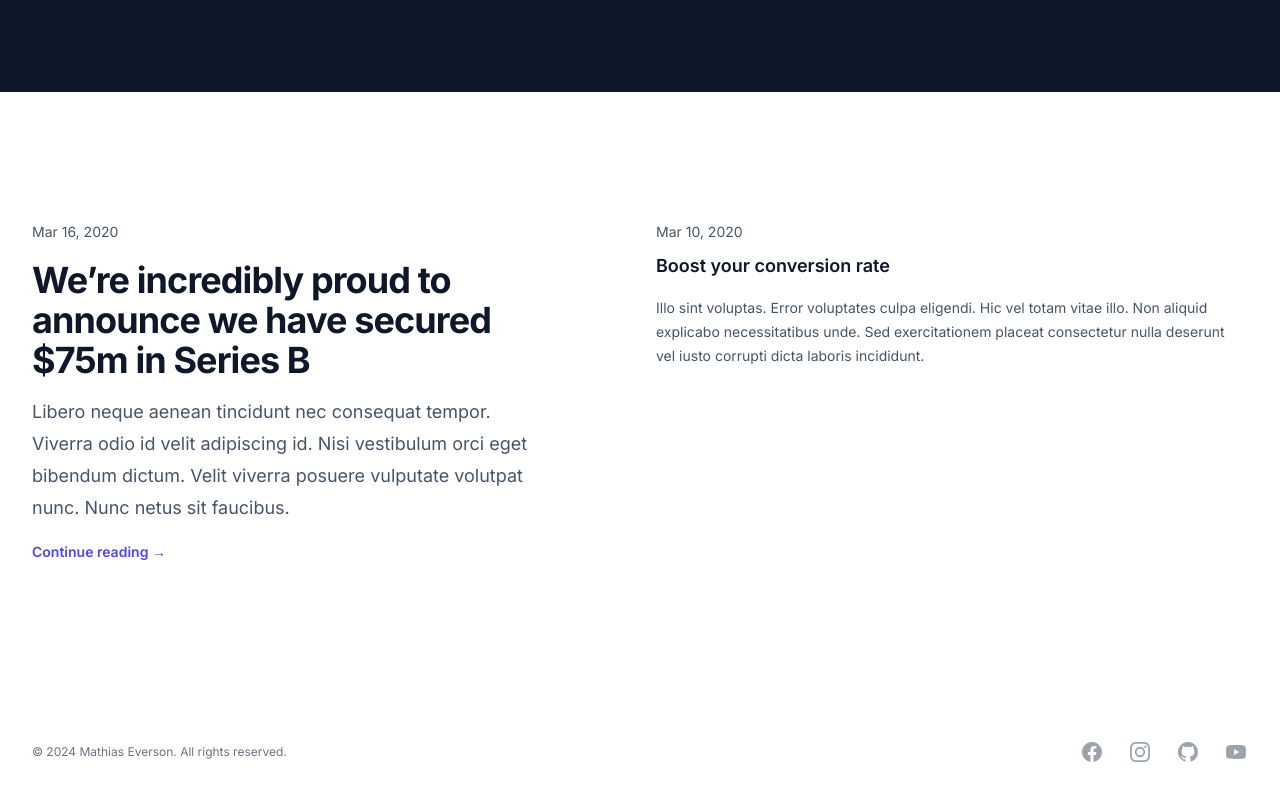
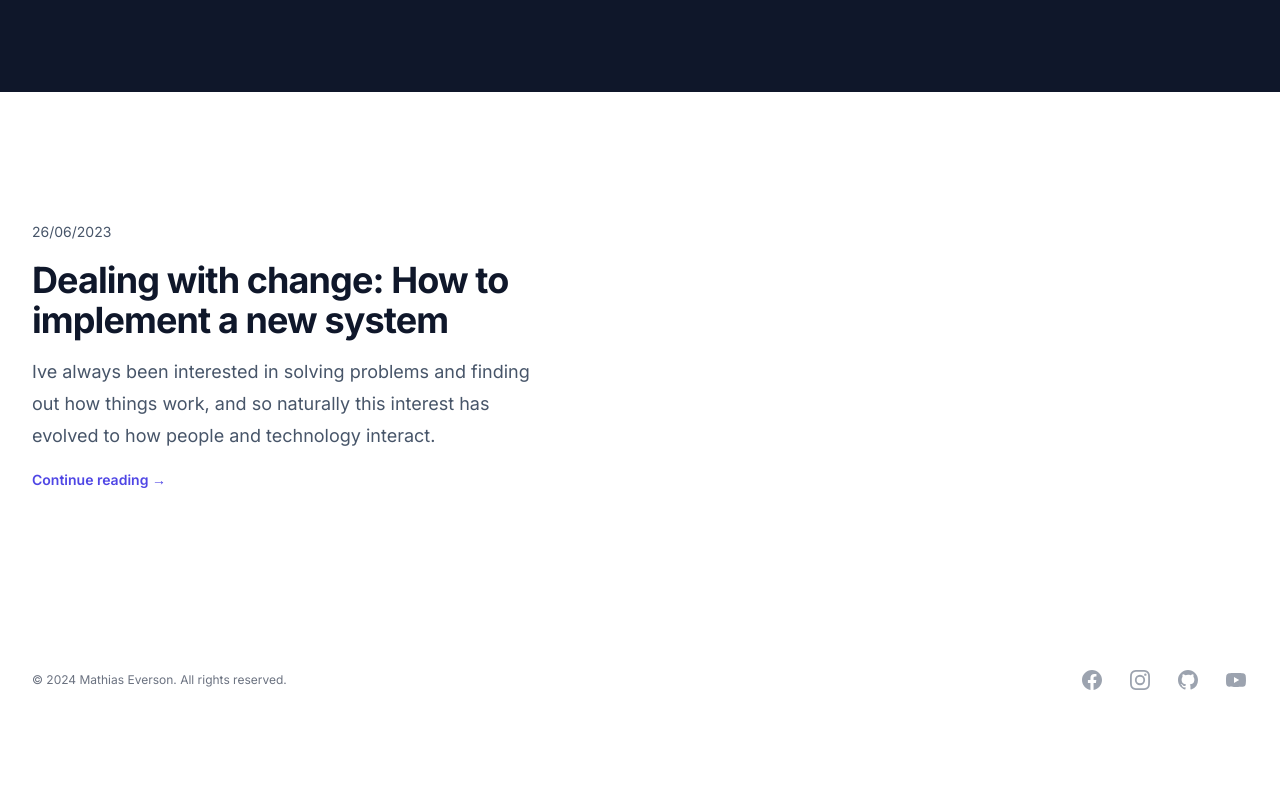
Before and after one commit to mathiasev/mathiaseverson.com, a Next.js app: page / in a window 1280 px wide. Shown: the part 2268-3068 px from the top of the page. After the commit the page ends 3008 px from the top, so only its background shows below. Built offline with nearby package versions, Linux system fonts and the light colour scheme.

Commit message:
block updates

```diff
--- a/next.config.mjs
+++ b/next.config.mjs
@@ -1,4 +1,6 @@
 /** @type {import('next').NextConfig} */
-const nextConfig = {};
+const nextConfig = {
+
+};
 
 export default nextConfig;
--- a/posts/dealing-with-change.md
+++ b/posts/dealing-with-change.md
@@ -1,7 +1,9 @@
 ---
 title: 'Dealing with change: How to implement a new system'
 date: '2023-06-26'
+summary: 'Ive always been interested in solving problems and finding out how things work, and so naturally this interest has evolved to how people and technology interact.'
 ---
+
 _Photo by [Possessed Photography](https://unsplash.com/@possessedphotography?utm_source=unsplash&utm_medium=referral&utm_content=creditCopyText) on [Unsplash](https://unsplash.com/photos/0La7MwJhSyo?utm_source=unsplash&utm_medium=referral&utm_content=creditCopyText)_
 
 I’ve always been interested in solving problems and finding out how things work, and so naturally this interest has evolved to how people and technology interact. Over the years, I’ve learnt a few things about implementing a new solution, both here at Threesides and for our clients. The lessons learnt are not new. Harvard Business Review [wrote about it back in 1985](https://hbr.org/1985/11/implementing-new-technology), and I listened to [a podcast](https://businessandinvesting.com/ep-121-is-your-business-keeping-you-in-a-prison/) about it this week. What is “it”?
--- a/src/app/page.tsx
+++ b/src/app/page.tsx
@@ -2,14 +2,16 @@ import About from "@/components/layout/about";
 import Blog from "@/components/layout/blog";
 import Hero from "@/components/layout/hero";
 import Projects from "@/components/layout/projects";
+import { BlogPost, getSortedPostsData } from "@/server/posts";
 
 export default function Home() {
+  let posts = getSortedPostsData();
   return (
     <main>
       <Hero />
       <About />
       <Projects />
-      <Blog />
+      <Blog posts={posts} />
     </main>
   );
 }
--- a/src/components/layout/blog.tsx
+++ b/src/components/layout/blog.tsx
@@ -1,3 +1,5 @@
+import { BlogPost, getSortedPostsData } from "@/server/posts";
+
 const featuredPost = {
     id: 1,
     title: 'We’re incredibly proud to announce we have secured $75m in Series B',
@@ -21,22 +23,27 @@ const posts = [
     // More posts...
 ]
 
-export default function Blog() {
+export default async function Blog({ posts = [] }: { posts: BlogPost[] }) {
+    if (!posts.length) {
+        return <div>No posts found</div>
+    }
+    let featuredPost = posts.shift() as BlogPost;
+    let remainingPosts = posts.slice(1);
     return (
         <div className="bg-white py-24 sm:py-32">
             <div className="mx-auto grid max-w-7xl grid-cols-1 gap-x-8 gap-y-12 px-6 sm:gap-y-16 lg:grid-cols-2 lg:px-8">
                 <article className="mx-auto w-full max-w-2xl lg:mx-0 lg:max-w-lg">
-                    <time dateTime={featuredPost.datetime} className="block text-sm leading-6 text-slate-600">
-                        {featuredPost.date}
+                    <time dateTime={featuredPost.date.toISOString()} className="block text-sm leading-6 text-slate-600">
+                        {featuredPost.date.toLocaleDateString('en-AU')}
                     </time>
                     <h2 id="featured-post" className="mt-4 text-3xl font-bold tracking-tight text-slate-900 sm:text-4xl">
                         {featuredPost.title}
                     </h2>
-                    <p className="mt-4 text-lg leading-8 text-slate-600">{featuredPost.description}</p>
+                    <p className="mt-4 text-lg leading-8 text-slate-600">{featuredPost.summary}</p>
                     <div className="mt-4 flex flex-col justify-between gap-6 sm:mt-8 sm:flex-row-reverse sm:gap-8 lg:mt-4 lg:flex-col">
                         <div className="flex">
                             <a
-                                href={featuredPost.href}
+                                href={featuredPost.id}
                                 className="text-sm font-semibold leading-6 text-indigo-600"
                                 aria-describedby="featured-post"
                             >
@@ -47,19 +54,19 @@ export default function Blog() {
                 </article>
                 <div className="mx-auto w-full max-w-2xl border-t border-slate-900/10 pt-12 sm:pt-16 lg:mx-0 lg:max-w-none lg:border-t-0 lg:pt-0">
                     <div className="-my-12 divide-y divide-slate-900/10">
-                        {posts.map((post) => (
+                        {remainingPosts.map((post) => (
                             <article key={post.id} className="py-12">
                                 <div className="group relative max-w-xl">
-                                    <time dateTime={post.datetime} className="block text-sm leading-6 text-slate-600">
-                                        {post.date}
+                                    <time dateTime={post.date.toISOString()} className="block text-sm leading-6 text-slate-600">
+                                        {post.date.toLocaleDateString('en-AU')}
                                     </time>
                                     <h2 className="mt-2 text-lg font-semibold text-slate-900 group-hover:text-slate-600">
-                                        <a href={post.href}>
+                                        <a href={post.id}>
                                             <span className="absolute inset-0" />
                                             {post.title}
                                         </a>
                                     </h2>
-                                    <p className="mt-4 text-sm leading-6 text-slate-600">{post.description}</p>
+                                    <p className="mt-4 text-sm leading-6 text-slate-600">{post.summary}</p>
                                 </div>
                             </article>
                         ))}
--- a/src/components/layout/hero.tsx
+++ b/src/components/layout/hero.tsx
@@ -2,7 +2,7 @@ import { LinkedInLogoIcon } from "@radix-ui/react-icons";
 import Image from "next/image";
 import { Tooltip, TooltipContent, TooltipTrigger } from "../ui/tooltip";
 import { ChevronRightIcon } from "@heroicons/react/20/solid";
-import { getLatestPost } from "@/util/posts";
+import { getLatestPost } from "@/server/posts";
 
 export default function Hero() {
     return (
--- /dev/null
+++ b/src/components/ui/skeleton.tsx
@@ -0,0 +1,15 @@
+import { cn } from "@/lib/utils"
+
+function Skeleton({
+  className,
+  ...props
+}: React.HTMLAttributes<HTMLDivElement>) {
+  return (
+    <div
+      className={cn("animate-pulse rounded-md bg-slate-900/10 dark:bg-slate-50/10", className)}
+      {...props}
+    />
+  )
+}
+
+export { Skeleton }
--- /dev/null
+++ b/src/lib/image-loader.tsx
@@ -0,0 +1,7 @@
+import { Skeleton } from "@/components/ui/skeleton"
+
+export default function ImageLoader() {
+    return (
+        <Skeleton className="w-100 h-100" />
+    )
+}
--- a/src/util/posts.ts
+++ b/src/server/posts.ts
@@ -4,11 +4,12 @@ import matter from 'gray-matter';
 
 const postsDirectory = path.join(process.cwd(), 'posts');
 
-type BlogPost = {
+export type BlogPost = {
     id: string,
     title: string,
     date: Date,
     content: string,
+    summary: string,
 };
 
 export function getSortedPostsData() {
```
Also changed, not shown: package.json (line endings or trailing spaces).
